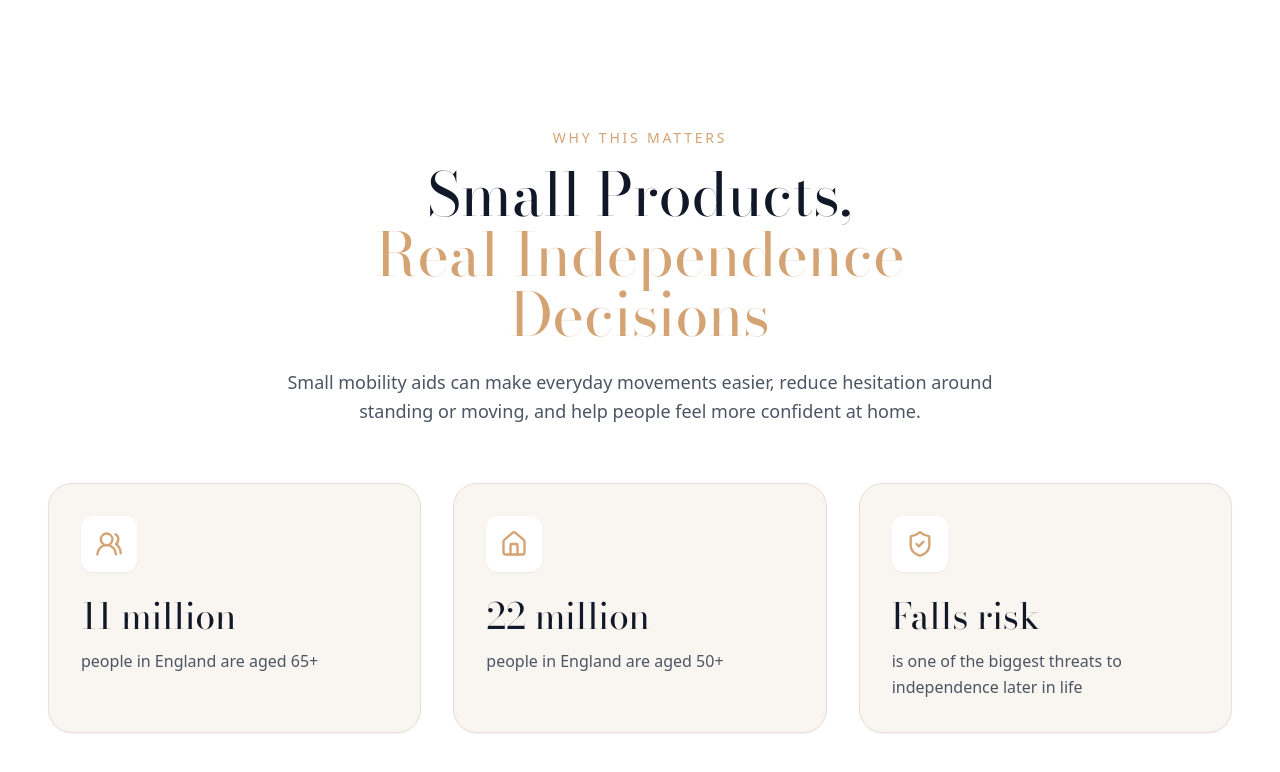
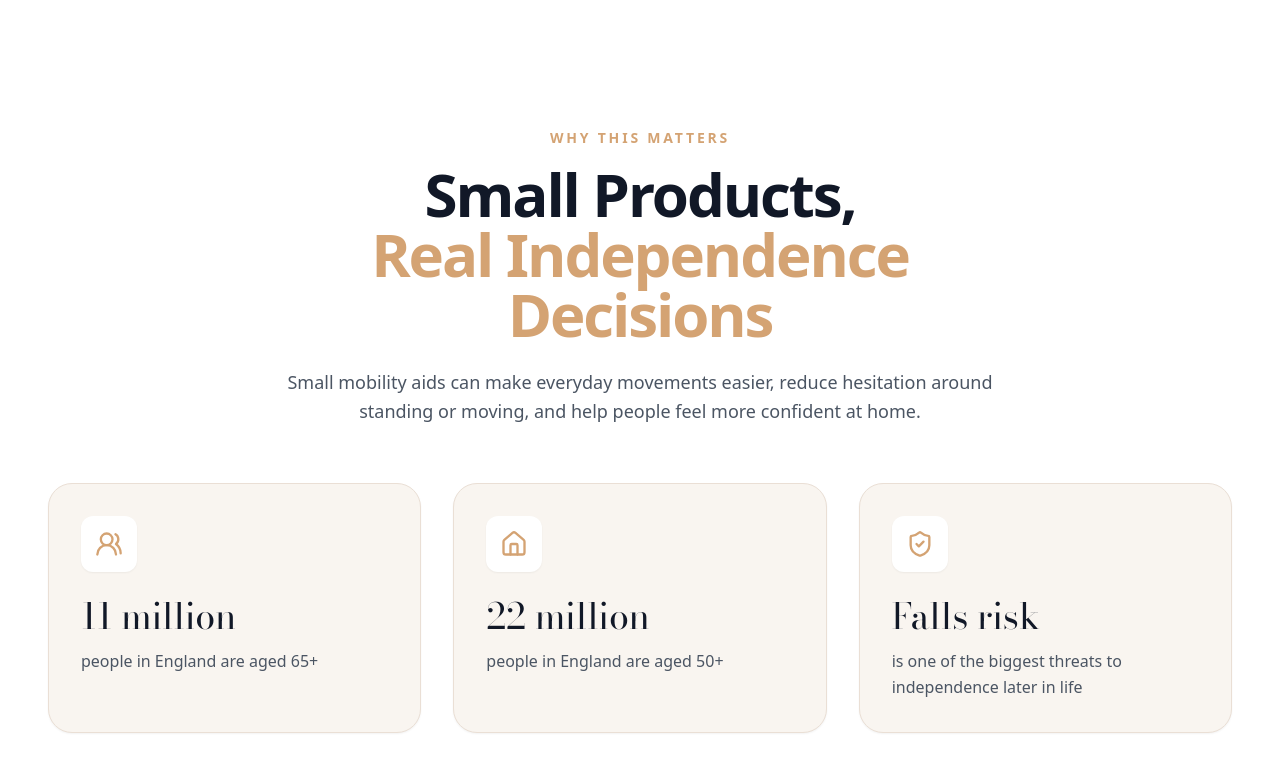
Before and after one commit to rcampbell30/rise, a React (Vite) app in the folder app/: page / in a window 1280 px wide. Shown: the part 800-1572 px from the top of the page. Built offline with nearby package versions, Linux system fonts and the light colour scheme; a web font is replaced by a local one.

Commit message:
Improve typography readability

```diff
--- a/app/src/index.css
+++ b/app/src/index.css
@@ -67,13 +67,26 @@
   }
 
   h1, h2, h3, h4, h5, h6 {
-    font-family: 'Bodoni Moda', Georgia, serif;
-    font-weight: 400;
-    line-height: 1.1;
+    font-family: 'Mona Sans', system-ui, sans-serif;
+    font-weight: 650;
+    letter-spacing: -0.035em;
+    line-height: 1.08;
   }
 }
 
 @layer components {
+  .font-brand-serif {
+    font-family: 'Bodoni Moda', Georgia, serif;
+    font-weight: 500;
+    letter-spacing: -0.03em;
+  }
+
+  .font-readable-heading {
+    font-family: 'Mona Sans', system-ui, sans-serif;
+    font-weight: 650;
+    letter-spacing: -0.035em;
+  }
+
   .text-brand-primary {
     color: var(--brand-primary);
   }
@@ -115,11 +128,11 @@
   }
 
   .section-subtitle {
-    @apply text-sm uppercase tracking-[0.2em] text-brand-primary font-medium;
+    @apply text-sm uppercase tracking-[0.2em] text-brand-primary font-semibold;
   }
 
   .section-title {
-    @apply text-4xl md:text-5xl lg:text-6xl text-gray-900;
+    @apply text-4xl md:text-5xl lg:text-6xl text-gray-900 font-readable-heading;
   }
 
   .container-custom {
```
